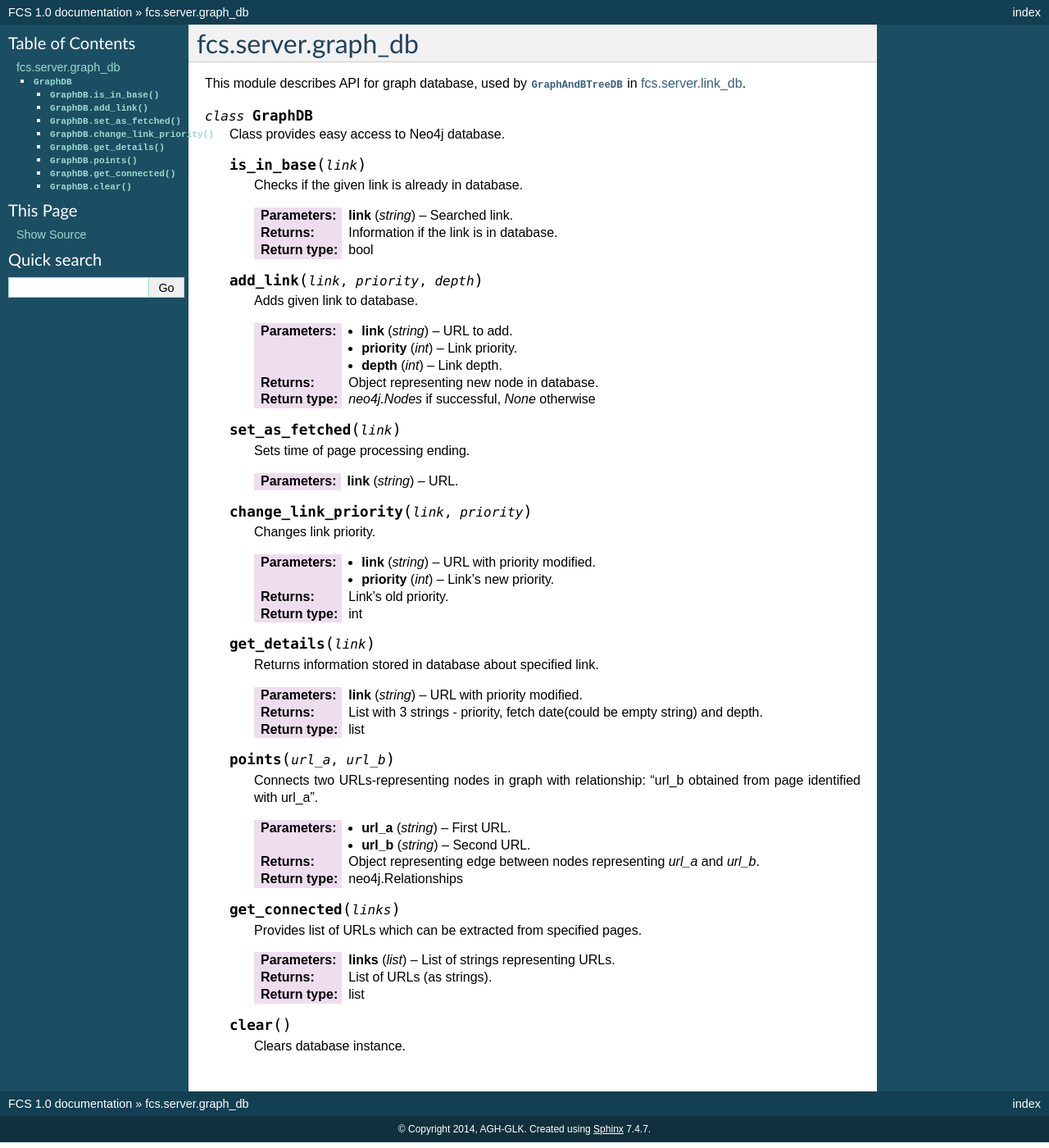
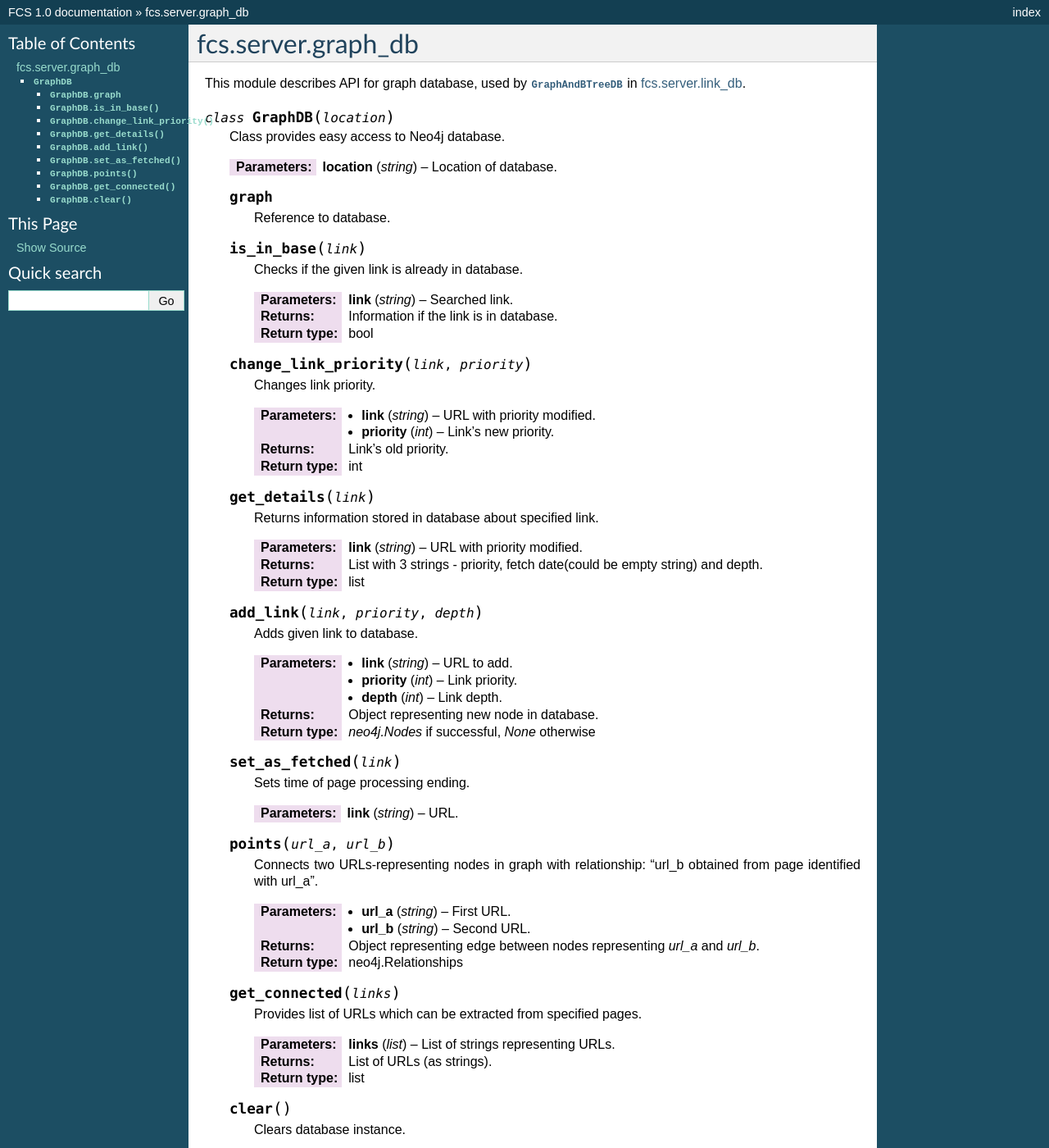
Before and after one commit to agh-glk/fcs, a Sphinx documentation site: the page built from docs/source/server/graph_db.rst, in a window 1280 px wide and 1400 px high. Shown: the whole window at 82% size. Built offline with Sphinx 7.4.7, drawn with Linux system fonts in a browser that asks for light colours; formulas are drawn with MathJax 3.

Commit message:
[NT] Edit

```diff
--- a/docs/source/server/graph_db.rst
+++ b/docs/source/server/graph_db.rst
@@ -3,9 +3,15 @@
 
 This module describes API for graph database, used by :class:`GraphAndBTreeDB` in :ref:`LinkDB`.
 
-.. py:class:: GraphDB
+.. py:class:: GraphDB(location)
 
    Class provides easy access to Neo4j database.
+
+   :param string location: Location of database.
+
+   .. py:attribute:: graph
+
+      Reference to database.
 
    .. py:method:: is_in_base(link)
 
@@ -47,6 +37,22 @@
       :param string link: URL with priority modified.
       :return: List with 3 strings - priority, fetch date(could be empty string) and depth.
       :rtype: list
+
+   .. py:method:: add_link(link, priority, depth)
+
+      Adds given link to database.
+
+      :param string link: URL to add.
+      :param int priority: Link priority.
+      :param int depth: Link depth.
+      :return: Object representing new node in database.
+      :rtype: `neo4j.Nodes` if successful, `None` otherwise
+
+   .. py:method:: set_as_fetched(link)
+
+      Sets time of page processing ending.
+
+      :param string link: URL.
 
    .. py:method:: points(url_a, url_b)
 
```
Also changed, not shown: other parts of docs/source/server/graph_db.rst (+0 -16 lines).
